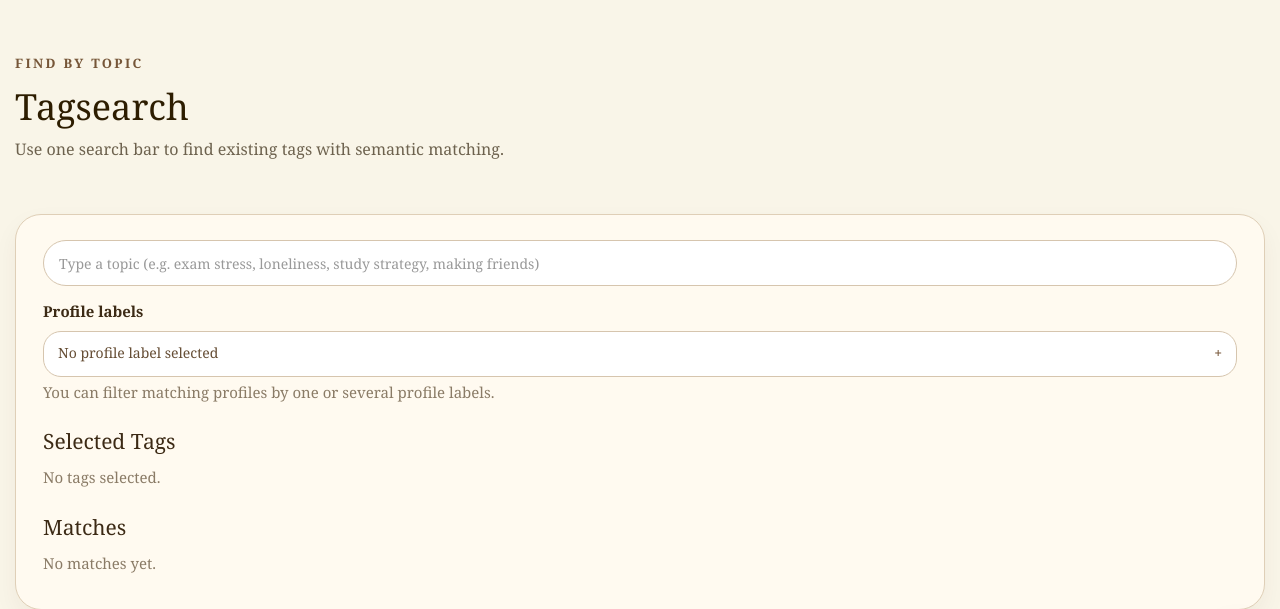
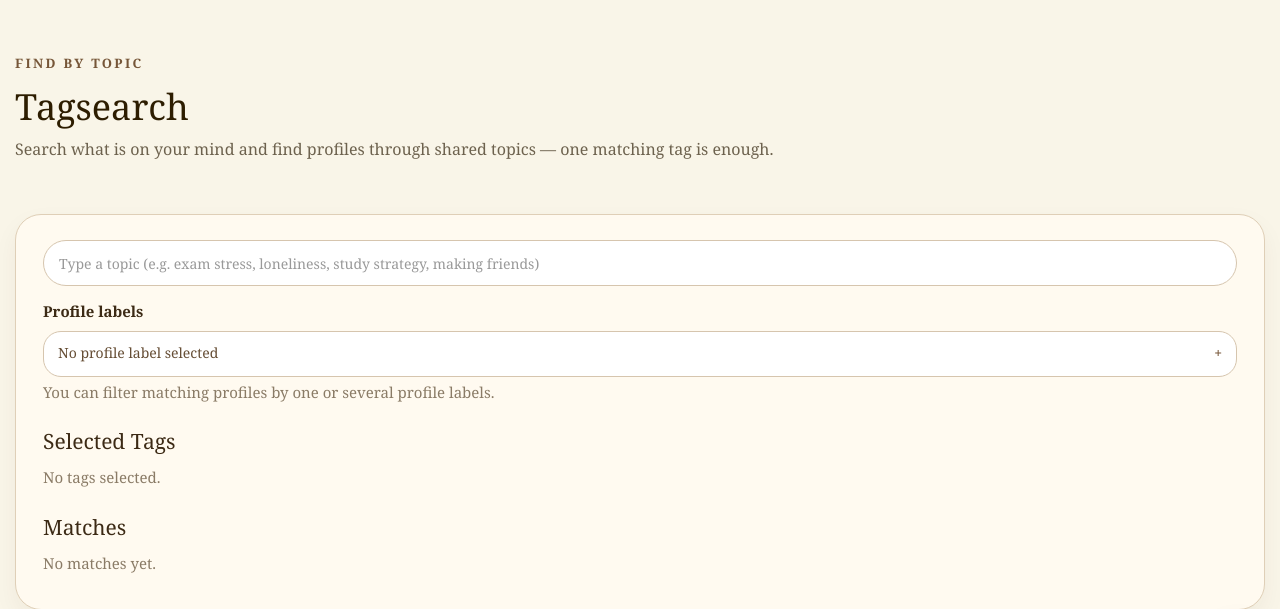
Before and after one commit to lreim/Commonroom-Website, a Flask app: page /tags in a window 1280 px wide. Shown: the part 56-665 px from the top of the page. Run offline with Flask 3, Linux system fonts and the light colour scheme; a user stored in the database is signed in; tables that the repository leaves empty hold one stand-in row (values such as "Sample post"); some libraries are stand-ins or nearby versions.

Commit message:
tagsearch subtitle

```diff
--- a/app/templates/tag_search.html
+++ b/app/templates/tag_search.html
@@ -11,7 +11,7 @@
 <div class="page-header tag-search-header">
   <div class="tag-search-eyebrow">FIND BY TOPIC</div>
   <h1>Tagsearch</h1>
-  <p>Use one search bar to find existing tags with semantic matching.</p>
+  <p>Search what is on your mind and find profiles through shared topics — one matching tag is enough.</p>
 </div>
 
 <div
```
